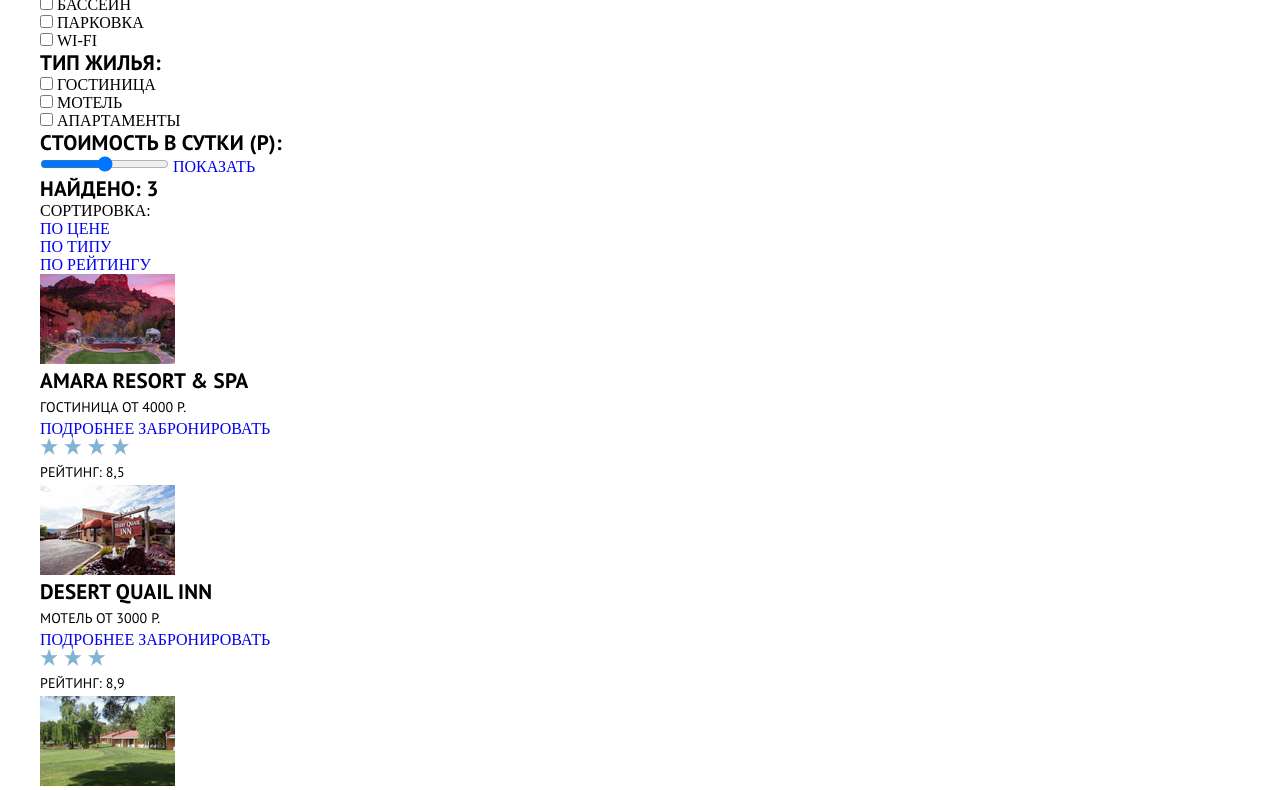
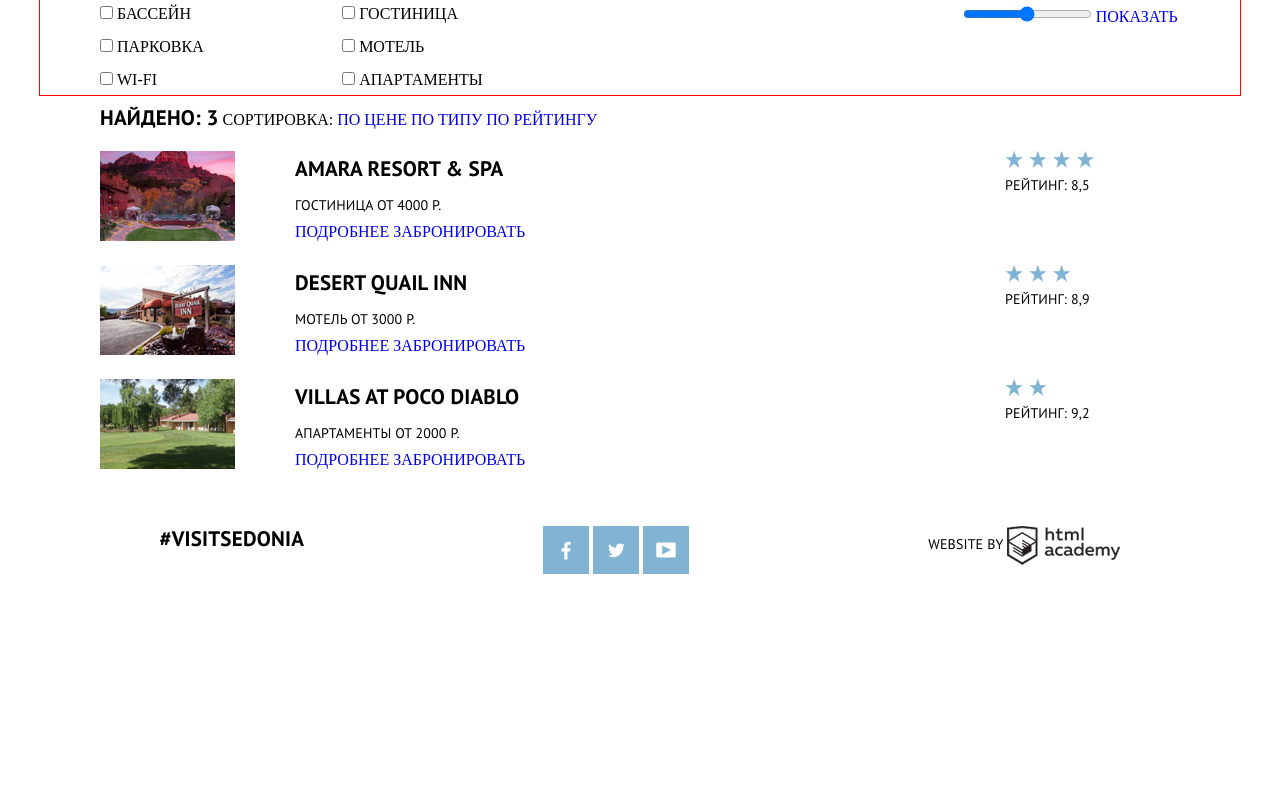
Before and after one commit to Step174/sedona, a plain HTML site: page catalog.html in a window 1280 px wide. Shown: the part 86-876 px from the top of the page. After the commit the page ends 800 px from the top, so only its background shows below. Drawn offline with Linux system fonts and the light colour scheme; files whose address does not match are found by name.

Commit message:
каталог

```diff
--- a/catalog.html
+++ b/catalog.html
@@ -55,9 +55,10 @@
 </section>
  </div>
 </form>
+
  <div class="search-results container">
-   <h2>Найдено: 3</h2>
    <ul>
+   <li><h2>Найдено: 3</h2></li>
      <li>Сортировка:</li>
      <li><a href="#">по цене</a></li>
      <li><a href="#">по типу</a></li>
--- a/css/style.less
+++ b/css/style.less
@@ -565,3 +565,48 @@
             }
         }
     }
+
+    .search-type-hotel {
+        outline: 1px solid red;
+        display: flex;
+        input {
+            margin: 10px 0;
+        }
+        .bonus-hotel {
+            margin-left: 5%;
+            margin-right: 5%;
+        }
+        .type-hotel {
+            margin-right: 40%;
+        }
+    }
+
+    .search-results {
+        ul {
+            margin-left: 5%;
+            li {
+                display: inline-block;
+                padding: 10px 0;
+            }
+        }
+    }
+
+    .list-hotel {
+        display: flex;
+        flex-direction: column;
+        article {
+            display: flex;
+            margin: 10px 0;
+        }
+        .photo-hotel {
+            margin-left: 5%;
+            margin-right: 5%;
+        }
+        .info-hotel {
+            margin-right: 40%;
+            h2,
+            p {
+                padding: 5px 0;
+            }
+        }
+    }
```
Also changed, not shown: css/style.css.
